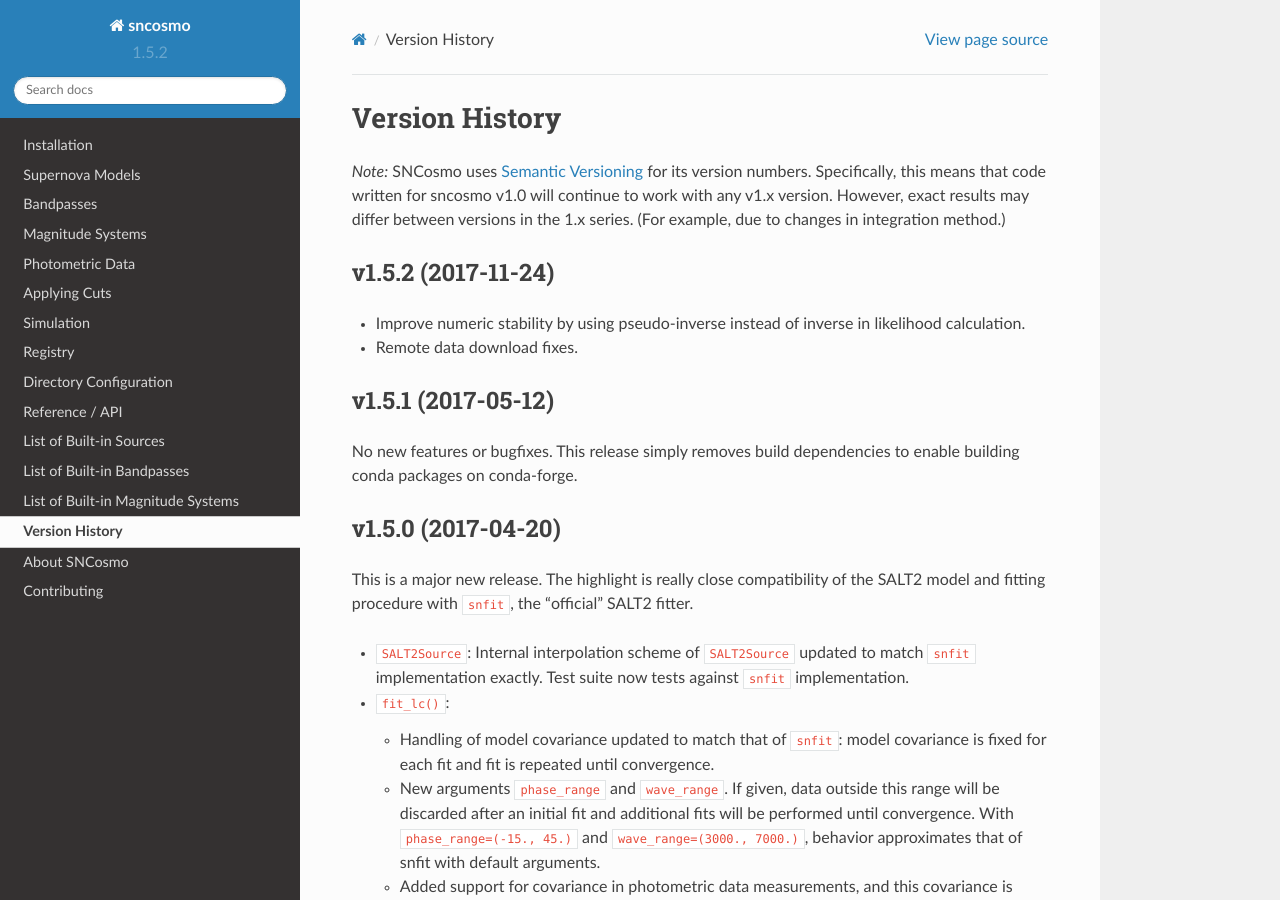
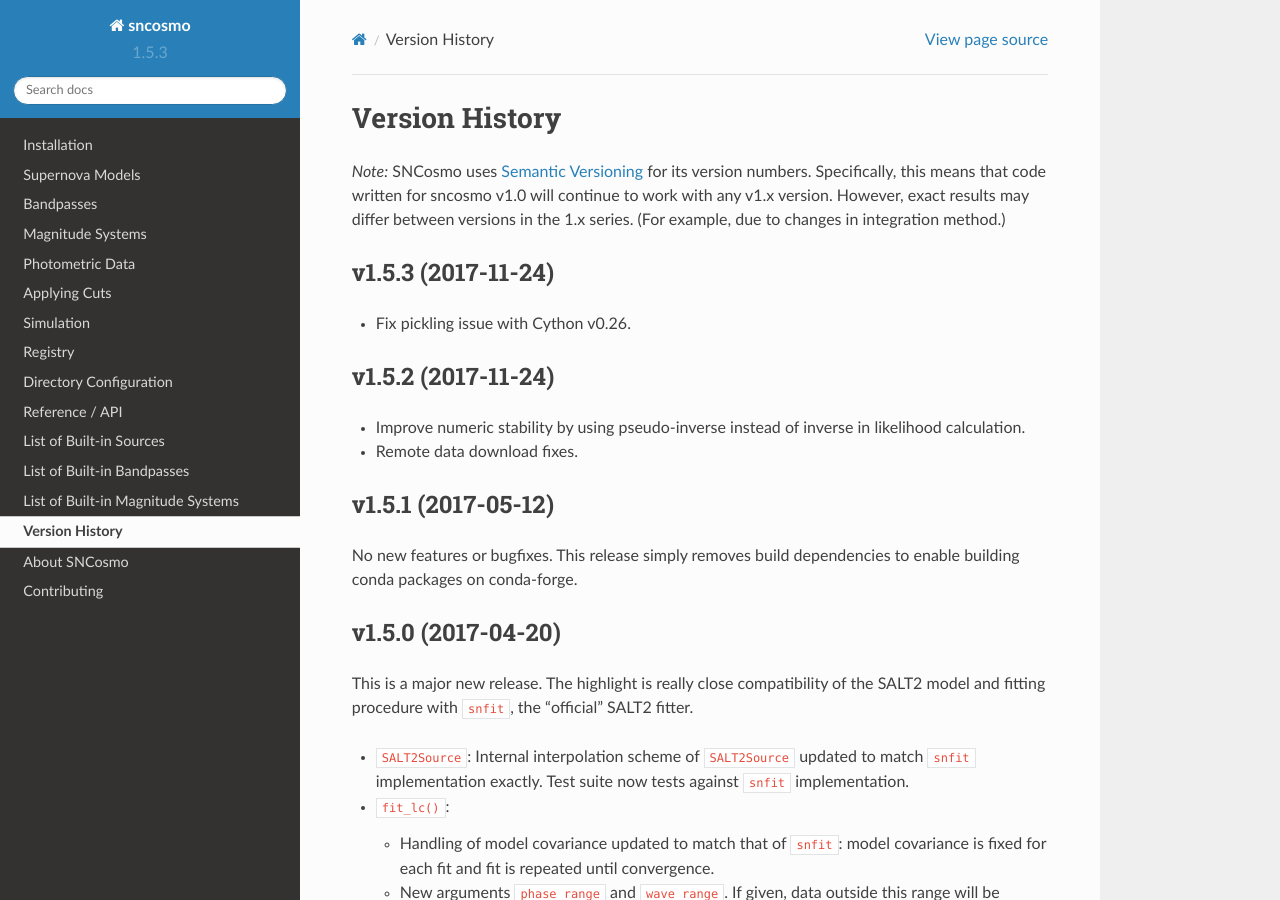
Before and after one commit to sncosmo/sncosmo, a Sphinx documentation site: the page built from docs/history.rst, in a window 1280 px wide and 900 px high. Built offline with Sphinx 7.4.7 and the Read the Docs theme 2.0.0, drawn with Linux system fonts in a browser that asks for light colours; pages that are not in the unit, such as notebooks, are missing from menus.

Commit message:
bump version for 1.5.3 release

```diff
--- a/docs/history.rst
+++ b/docs/history.rst
@@ -7,6 +7,11 @@ its version numbers. Specifically, this means that code written for
 sncosmo v1.0 will continue to work with any v1.x version. However,
 exact results may differ between versions in the 1.x series. (For
 example, due to changes in integration method.)
+
+v1.5.3 (2017-11-24)
+===================
+
+- Fix pickling issue with Cython v0.26.
 
 v1.5.2 (2017-11-24)
 ===================
--- a/sncosmo/__init__.py
+++ b/sncosmo/__init__.py
@@ -10,7 +10,7 @@ from astropy.config import ConfigItem, ConfigNamespace
 from astropy.config.configuration import update_default_config
 
 
-__version__ = "1.5.2"
+__version__ = "1.5.3"
 
 def test(package=None, test_path=None, args=None, plugins=None,
          verbose=False, pastebin=None, remote_data=False, pep8=False,
```
